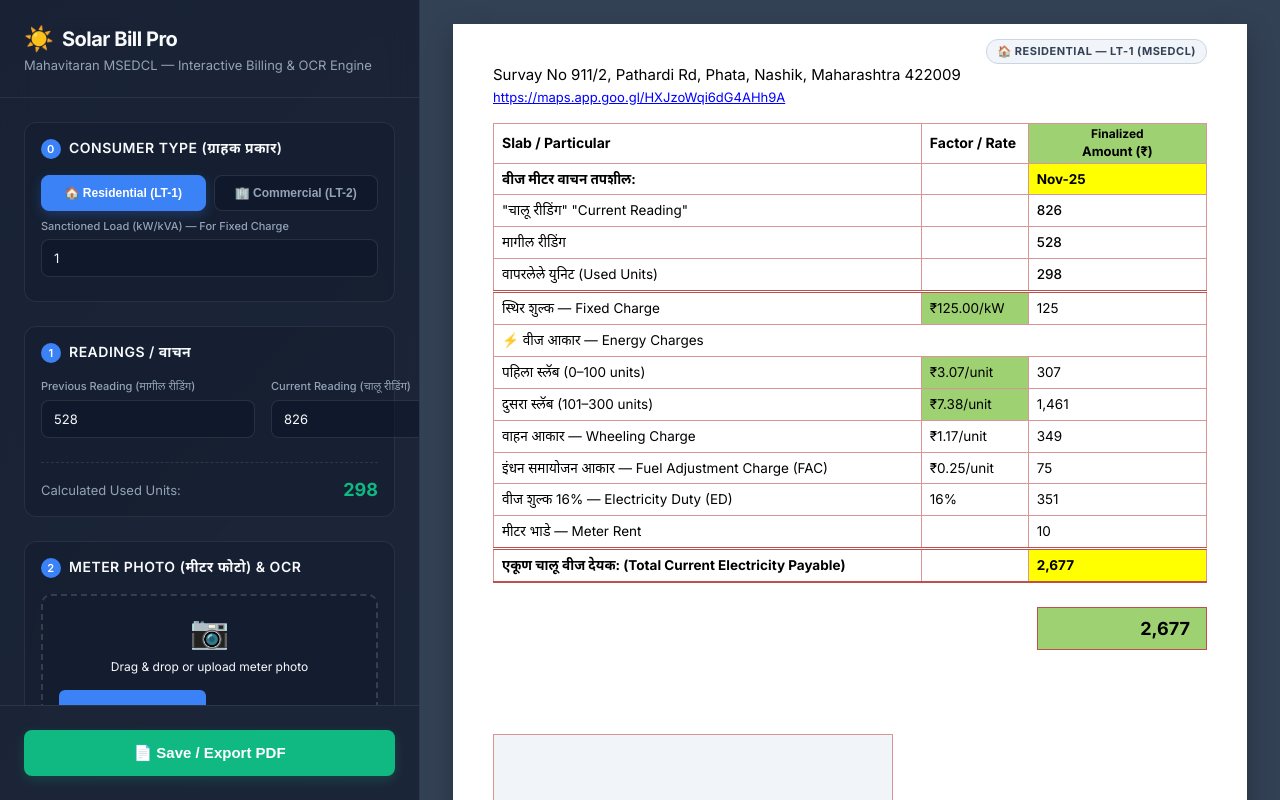
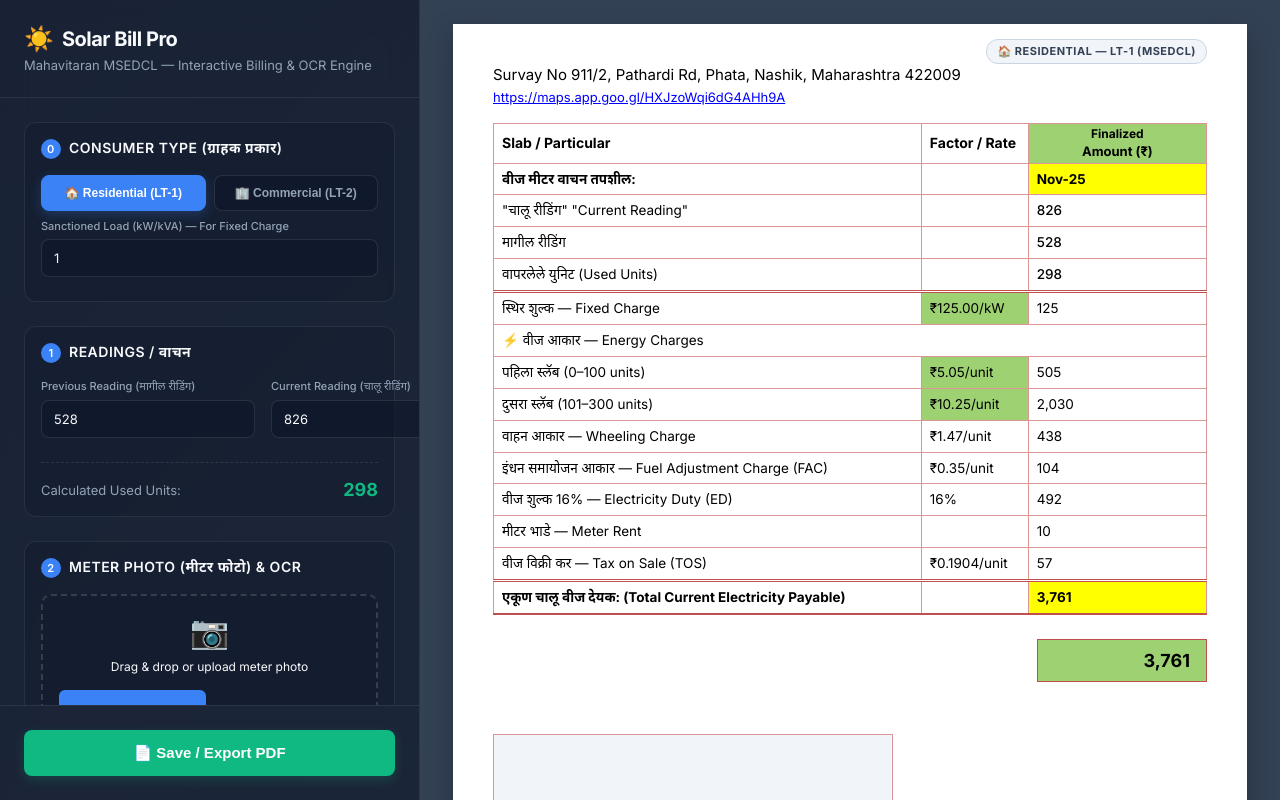
Before and after one commit to vinitvairagade5/SolarBillPro, a website: page www/index.html in a window 1280 px wide. Both pictures are taken after a click on the button "🏠 Residential (LT-1)". Drawn offline with Linux system fonts and the light colour scheme.

Commit message:
feat: add TOS input and update to latest MSEDCL tariffs with Duty base adjustment

```diff
--- a/www/app.js
+++ b/www/app.js
@@ -26,6 +26,7 @@
 const factorFac = document.getElementById('factor-fac');
 const factorDutyPct = document.getElementById('factor-duty-pct');
 const factorMeterRent = document.getElementById('factor-meter-rent');
+const factorTosCharge = document.getElementById('factor-tos-charge');
 
 const lt1SlabsGroup = document.getElementById('lt1-slabs-group');
 const lt2FlatGroup = document.getElementById('lt2-flat-group');
@@ -80,6 +81,8 @@
 const previewFactorDutyPct = document.getElementById('preview-factor-duty-pct');
 const previewAmtDuty = document.getElementById('preview-amt-duty');
 const previewAmtMeterRent = document.getElementById('preview-amt-meter-rent');
+const previewFactorTos = document.getElementById('preview-factor-tos');
+const previewAmtTos = document.getElementById('preview-amt-tos');
 
 const previewTotalPayable = document.getElementById('preview-total-payable');
 const previewPayableBar = document.getElementById('preview-payable-bar');
@@ -95,14 +98,15 @@
 const DEFAULTS_RESIDENTIAL = {
   sanctionedLoad: 1,
   fixCharge: 125, // ₹125 per kW/month
-  wheelingCharge: 1.17,
-  fac: 0.25,
+  wheelingCharge: 1.47,
+  fac: 0.35,
   dutyPct: 16,
   meterRent: 10,
-  slab_0_100: 3.07,
-  slab_101_300: 7.38,
-  slab_301_500: 9.54,
-  slab_above_500: 11.44,
+  tosRate: 0.1904,
+  slab_0_100: 5.05,
+  slab_101_300: 10.25,
+  slab_301_500: 13.80,
+  slab_above_500: 15.80,
   address: 'Survay No 911/2, Pathardi Rd, Phata, Nashik, Maharashtra 422009',
   mapLink: 'https://maps.app.goo.gl/HXJzoWqi6dG4AHh9A'
 };
@@ -110,11 +114,12 @@
 const DEFAULTS_COMMERCIAL = {
   subCat: 'A',
   sanctionedLoad: 1,
-  fixCharge: 470, // ₹470 per connection/month (SubCat A) or per kVA/month (SubCat B & C)
-  wheelingCharge: 1.17,
-  fac: 0.25,
-  dutyPct: 16,
+  fixCharge: 540,
+  wheelingCharge: 1.47,
+  fac: 0.35,
+  dutyPct: 21,
   meterRent: 30,
+  tosRate: 0.2894,
   energyRate: 8.27, // SubCat A default
   address: 'Survay No 911/2, Pathardi Rd, Phata, Nashik, Maharashtra 422009',
   mapLink: 'https://maps.app.goo.gl/HXJzoWqi6dG4AHh9A'
@@ -135,7 +140,8 @@
     inputPrevReading, inputCurrReading, inputBillMonth, inputAddress, inputMapLink,
     inputSanctionedLoad, selectLt2Subcat,
     slab0_100, slab101_300, slab301_500, slabAbove500, factorLt2EnergyRate,
-    factorFixCharge, factorWheelingCharge, factorFac, factorDutyPct, factorMeterRent
+    factorFixCharge, factorWheelingCharge, factorFac, factorDutyPct, factorMeterRent,
+    factorTosCharge
   ];
 
   inputsToTrack.forEach(input => {
@@ -174,17 +180,17 @@
     if (subCat === 'A') {
       inputSanctionedLoad.value = 1;
       factorLt2EnergyRate.value = 8.27;
-      factorFixCharge.value = 470;
+      factorFixCharge.value = 540;
       factorMeterRent.value = 30;
     } else if (subCat === 'B') {
       inputSanctionedLoad.value = 21;
       factorLt2EnergyRate.value = 12.63;
-      factorFixCharge.value = 470;
+      factorFixCharge.value = 540;
       factorMeterRent.value = 30;
     } else if (subCat === 'C') {
       inputSanctionedLoad.value = 51;
       factorLt2EnergyRate.value = 14.93;
-      factorFixCharge.value = 470;
+      factorFixCharge.value = 540;
       factorMeterRent.value = 30;
     }
     calculateBill();
@@ -323,6 +329,7 @@
     factorFac.value = DEFAULTS_RESIDENTIAL.fac.toFixed(2);
     factorDutyPct.value = DEFAULTS_RESIDENTIAL.dutyPct;
     factorMeterRent.value = DEFAULTS_RESIDENTIAL.meterRent;
+    factorTosCharge.value = DEFAULTS_RESIDENTIAL.tosRate.toFixed(4);
     slab0_100.value = DEFAULTS_RESIDENTIAL.slab_0_100.toFixed(2);
     slab101_300.value = DEFAULTS_RESIDENTIAL.slab_101_300.toFixed(2);
     slab301_500.value = DEFAULTS_RESIDENTIAL.slab_301_500.toFixed(2);
@@ -335,6 +342,7 @@
     factorFac.value = DEFAULTS_COMMERCIAL.fac.toFixed(2);
     factorDutyPct.value = DEFAULTS_COMMERCIAL.dutyPct;
     factorMeterRent.value = DEFAULTS_COMMERCIAL.meterRent;
+    factorTosCharge.value = DEFAULTS_COMMERCIAL.tosRate.toFixed(4);
 
     // Set energy rate based on Commercial subcat
     if (subCat === 'A') factorLt2EnergyRate.value = 8.27;
@@ -368,6 +376,7 @@
   const facRate = parseFloat(factorFac.value) || 0;
   const dutyPctVal = parseFloat(factorDutyPct.value) || 0;
   const meterRentVal = parseFloat(factorMeterRent.value) || 0;
+  const tosRateVal = parseFloat(factorTosCharge.value) || 0;
 
   let energyChargeTotal = 0;
   const calculatedSlabs = [];
@@ -447,12 +456,18 @@
   const amtWheeling = usedUnits * wheelingRate;
   const amtFac = usedUnits * facRate;
 
-  // Subtotal for Duty Calculation (Energy + Wheeling + FAC)
-  const subtotalForDuty = energyChargeTotal + amtWheeling + amtFac;
+  // Subtotal for Duty Calculation (Energy + Wheeling + FAC. Commercial also includes Fixed Charge)
+  let subtotalForDuty = energyChargeTotal + amtWheeling + amtFac;
+  if (currentConsumerType === 'commercial') {
+    subtotalForDuty += finalFixedCharge;
+  }
   const amtDuty = subtotalForDuty * (dutyPctVal / 100);
 
+  // Tax on Sale of Electricity (TOS)
+  const amtTos = usedUnits * tosRateVal;
+
   // Total payable matches exact float sums, rounded at the very end
-  const totalPayableRaw = finalFixedCharge + energyChargeTotal + amtWheeling + amtFac + amtDuty + meterRentVal;
+  const totalPayableRaw = finalFixedCharge + energyChargeTotal + amtWheeling + amtFac + amtDuty + meterRentVal + amtTos;
   const totalPayableRounded = Math.round(totalPayableRaw);
 
   // Update Right Panel Preview Document
@@ -480,6 +495,9 @@
   previewAmtDuty.textContent = formatCurrency(amtDuty);
 
   previewAmtMeterRent.textContent = formatCurrency(meterRentVal);
+
+  previewFactorTos.textContent = `₹${tosRateVal.toFixed(4)}/unit`;
+  previewAmtTos.textContent = formatCurrency(amtTos);
 
   // Dynamic Slabs rendering
   document.querySelectorAll('.dynamic-slab-row').forEach(row => row.remove());
@@ -657,6 +675,7 @@
     fac: factorFac.value,
     dutyPct: factorDutyPct.value,
     meterRent: factorMeterRent.value,
+    tosRate: factorTosCharge.value,
     slab_0_100: slab0_100.value,
     slab_101_300: slab101_300.value,
     slab_301_500: slab301_500.value,
@@ -686,6 +705,7 @@
     if (data.fac !== undefined) factorFac.value = data.fac;
     if (data.dutyPct !== undefined) factorDutyPct.value = data.dutyPct;
     if (data.meterRent !== undefined) factorMeterRent.value = data.meterRent;
+    if (data.tosRate !== undefined) factorTosCharge.value = data.tosRate;
 
     if (data.slab_0_100 !== undefined) slab0_100.value = data.slab_0_100;
     if (data.slab_101_300 !== undefined) slab101_300.value = data.slab_101_300;
--- a/www/index.html
+++ b/www/index.html
@@ -197,6 +197,10 @@
                 <label for="factor-meter-rent">Meter Rent ₹/month (मीटर भाडे)</label>
                 <input type="number" id="factor-meter-rent" value="10" step="1">
               </div>
+              <div class="form-group">
+                <label for="factor-tos-charge">TOS ₹/unit (वीज विक्री कर)</label>
+                <input type="number" id="factor-tos-charge" value="0.19" step="0.0001">
+              </div>
             </div>
 
             <button type="button" class="btn-secondary" id="btn-reset-factors">↺ Reset to MSEDCL Defaults</button>
@@ -299,10 +303,17 @@
             </tr>
 
             <!-- Meter Rent -->
-            <tr class="border-double-bottom">
+            <tr>
               <td>मीटर भाडे — Meter Rent</td>
               <td></td>
               <td class="align-right" id="preview-amt-meter-rent">10</td>
+            </tr>
+
+            <!-- Tax on Sale of Electricity -->
+            <tr class="border-double-bottom">
+              <td>वीज विक्री कर — Tax on Sale (TOS)</td>
+              <td class="align-right" id="preview-factor-tos">₹0.1900/unit</td>
+              <td class="align-right" id="preview-amt-tos">89</td>
             </tr>
 
             <!-- Total -->
```
